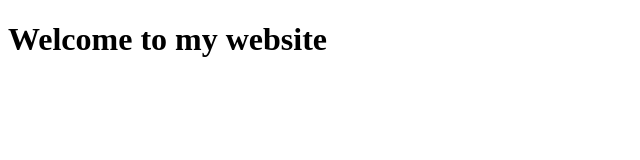
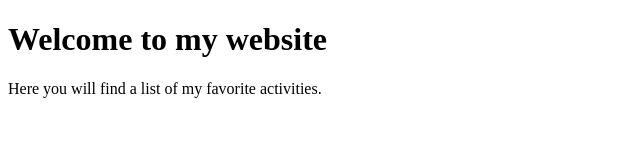
Before and after one commit to steminist/kate.github.io, a plain HTML site: page index.html in a window 1280 px wide. Shown: the whole page, without its empty margins (0-640 px from the left). Drawn offline with Linux system fonts and the light colour scheme.

Commit message:
Update index.html

```diff
--- a/index.html
+++ b/index.html
@@ -12,6 +12,9 @@
 
 <body>
 <h1>Welcome to my website</h1>
+
+  <p>Here you will find a list of my favorite activities.</p>
+
 </body>
 
 </html>
```
